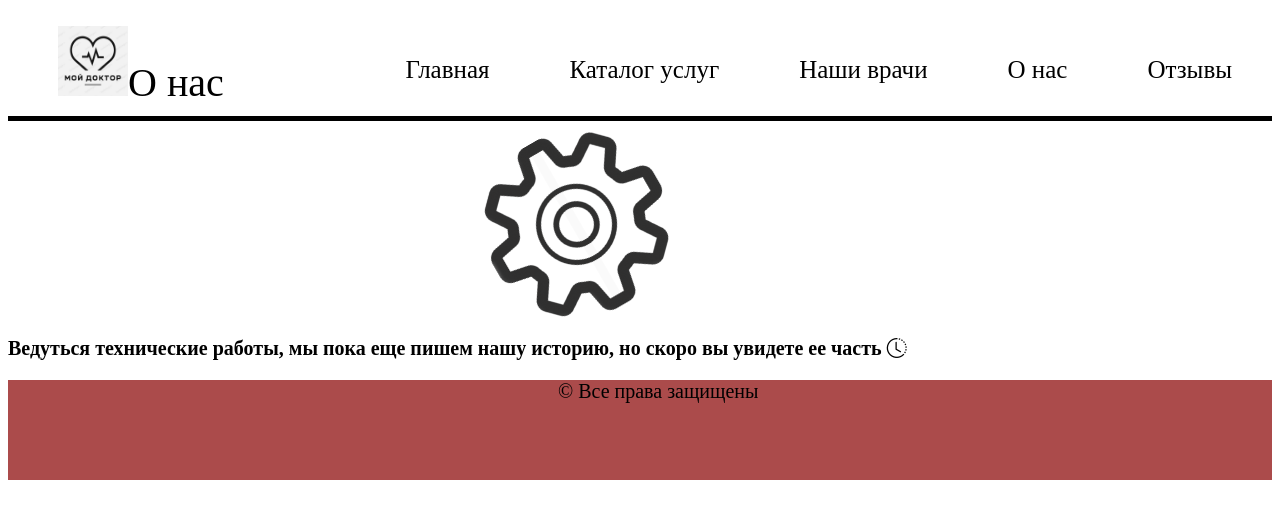
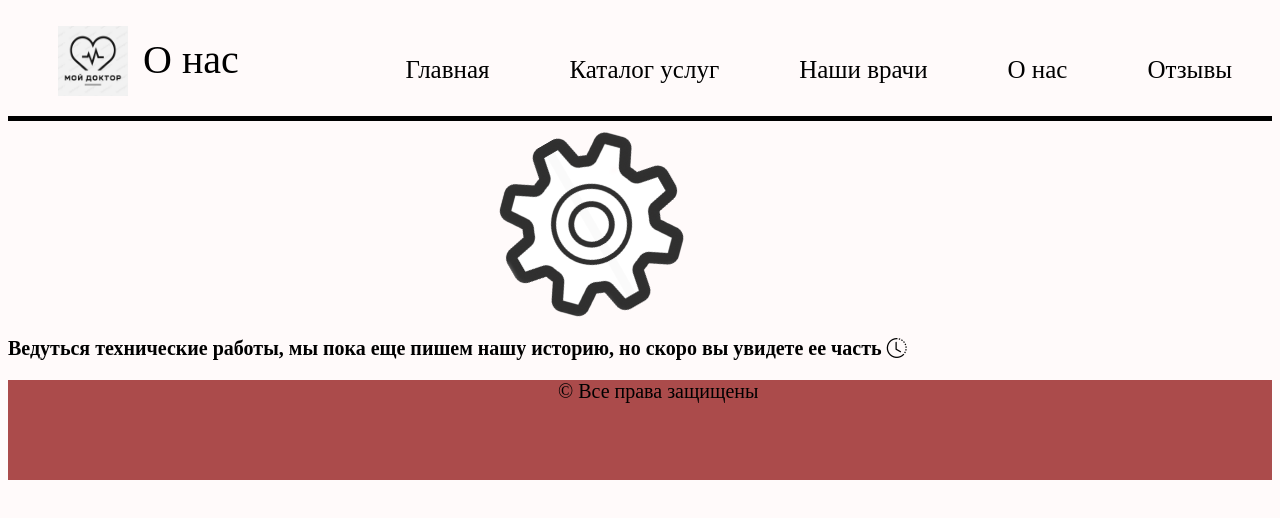
Before and after one commit to mbatimel/education, a website: page src/HTML_files/AboutUs.html in a window 1280 px wide. Drawn offline with nearby package versions, Linux system fonts and the light colour scheme.

Commit message:
верстка

```diff
--- a/src/CSS_files/CSSLab1.css
+++ b/src/CSS_files/CSSLab1.css
@@ -1,5 +1,5 @@
 body{
-    background-color: white;
+    background-color: rgb(255, 250, 250);
 
 }
 #head{
@@ -7,6 +7,14 @@ body{
    padding: auto;
     height: 100px;
     display: block;
+}
+.mydoctor{
+    margin-left: 15px;
+    margin-top: 10px;
+    float:right;
+    font-family:'Times New Roman', Times, serif;
+
+
 }
 a{
 
--- a/src/HTML_files/AboutUs.html
+++ b/src/HTML_files/AboutUs.html
@@ -11,8 +11,8 @@
 </head>
 <body>
     <header id="head">
-        <p ><img src="../img/log.png">О нас</p>
-        <ul class="links">
+        <p ><img src="../img/log.png"><a class="mydoctor">О нас</a></p>
+                <ul class="links">
             <li><a href="Reviews.html">Отзывы</a></li>
              <li><a href="AboutUs.html">О нас</a></li>
             <li><a href="Doctors.html">Наши врачи</a></li>
```
Also changed, not shown: src/HTML_files/Catalog.html (+2 -20 lines), src/HTML_files/Doctor1.html (+2 -2 lines), src/HTML_files/Doctor2.html (+2 -2 lines), src/HTML_files/Doctor3.html (+2 -2 lines), src/HTML_files/Doctors.html (+2 -1 lines), src/HTML_files/Reviews.html (+1 -1 lines), src/HTML_files/index.html (+2 -6 lines).
